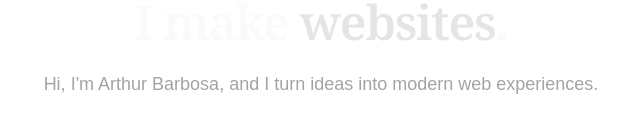
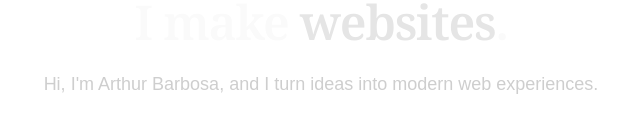
Before and after one commit to arthurbarbosaa/my-portfolio, a Next.js app: page / in a window 1280 px wide. Shown: the part 314-446 px from the top of the page, without its empty margins (319-959 px from the left). Built offline with nearby package versions, Linux system fonts and the light colour scheme.

Commit message:
fix: make subtexts more white

```diff
--- a/app/globals.css
+++ b/app/globals.css
@@ -61,7 +61,7 @@
     --secondary: oklch(1 0 0 / 10%);
     --secondary-foreground: oklch(0.985 0 0);
     --muted: oklch(1 0 0 / 8%);
-    --muted-foreground: oklch(0.72 0 0);
+    --muted-foreground: oklch(0.85 0 0);
     --accent: oklch(1 0 0 / 10%);
     --accent-foreground: oklch(0.985 0 0);
     --destructive: oklch(0.704 0.191 22.216);
@@ -97,7 +97,7 @@
     --secondary: oklch(1 0 0 / 10%);
     --secondary-foreground: oklch(0.985 0 0);
     --muted: oklch(1 0 0 / 8%);
-    --muted-foreground: oklch(0.72 0 0);
+    --muted-foreground: oklch(0.85 0 0);
     --accent: oklch(1 0 0 / 10%);
     --accent-foreground: oklch(0.985 0 0);
     --destructive: oklch(0.704 0.191 22.216);
```
